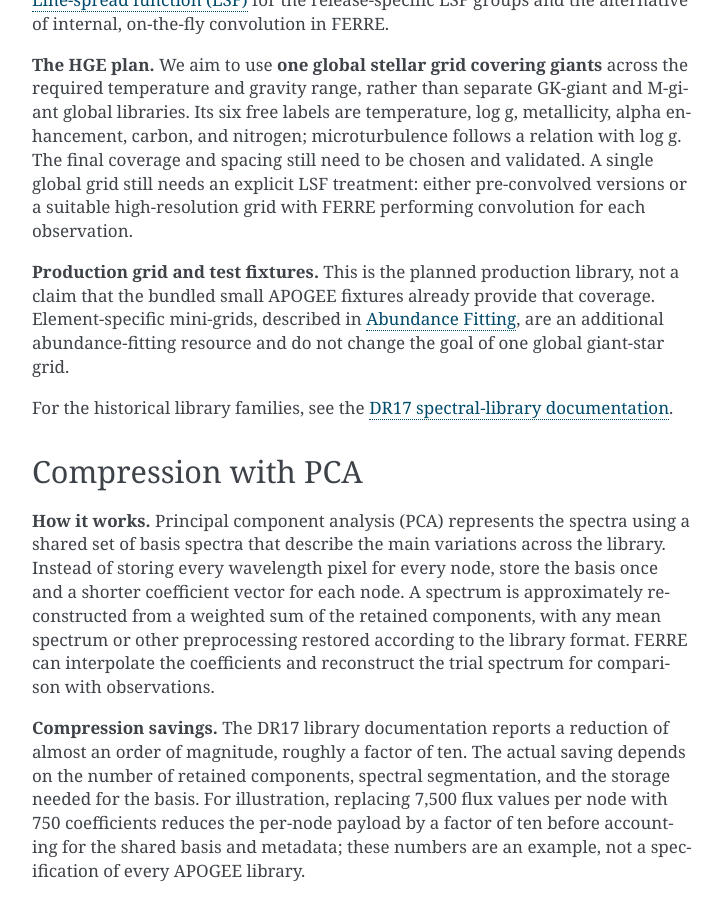
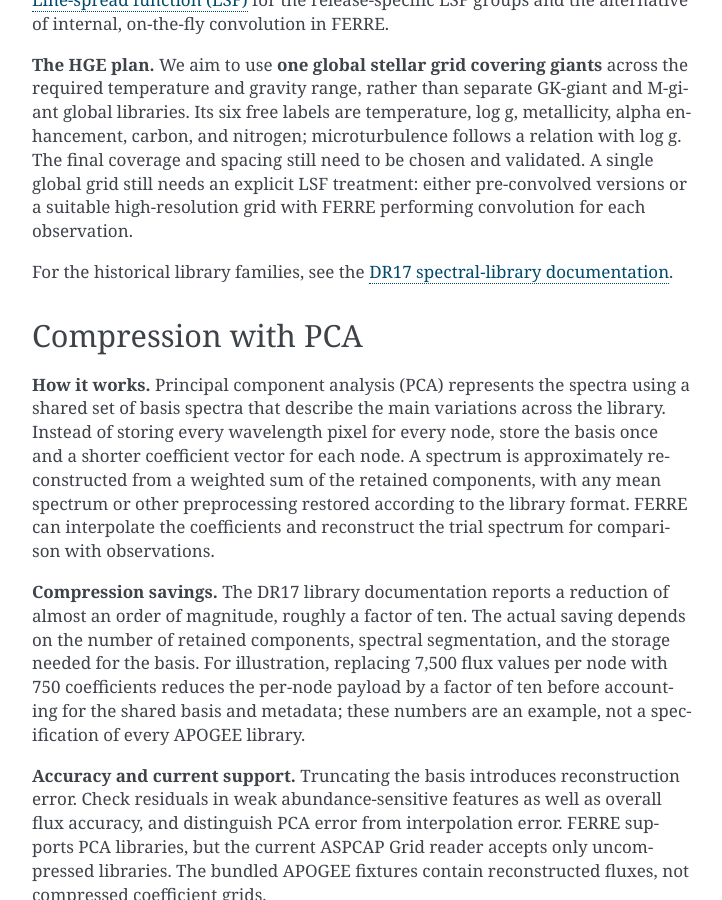
Before and after one commit to dnidever/aspcap, a Sphinx documentation site: the page built from docs/grid.rst, in a window 1280 px wide and 900 px high, scrolled down 852 px. Shown: the whole window, without its empty margins (388-1110 px from the left). Built offline with Sphinx 7.4.7, drawn with Linux system fonts in a browser that asks for light colours.

Commit message:
Remove confusing production-grid and test-fixture aside

```diff
--- a/docs/grid.rst
+++ b/docs/grid.rst
@@ -44,12 +44,6 @@ a relation with log g. The final coverage and spacing still need to be chosen
 and validated. A single global grid still needs an explicit LSF treatment:
 either pre-convolved versions or a suitable high-resolution grid with FERRE
 performing convolution for each observation.
-
-**Production grid and test fixtures.** This is the planned production library,
-not a claim that the bundled small
-APOGEE fixtures already provide that coverage. Element-specific mini-grids,
-described in :doc:`element-fitting`, are an additional abundance-fitting
-resource and do not change the goal of one global giant-star grid.
 
 For the historical library families, see the
 `DR17 spectral-library documentation
```
